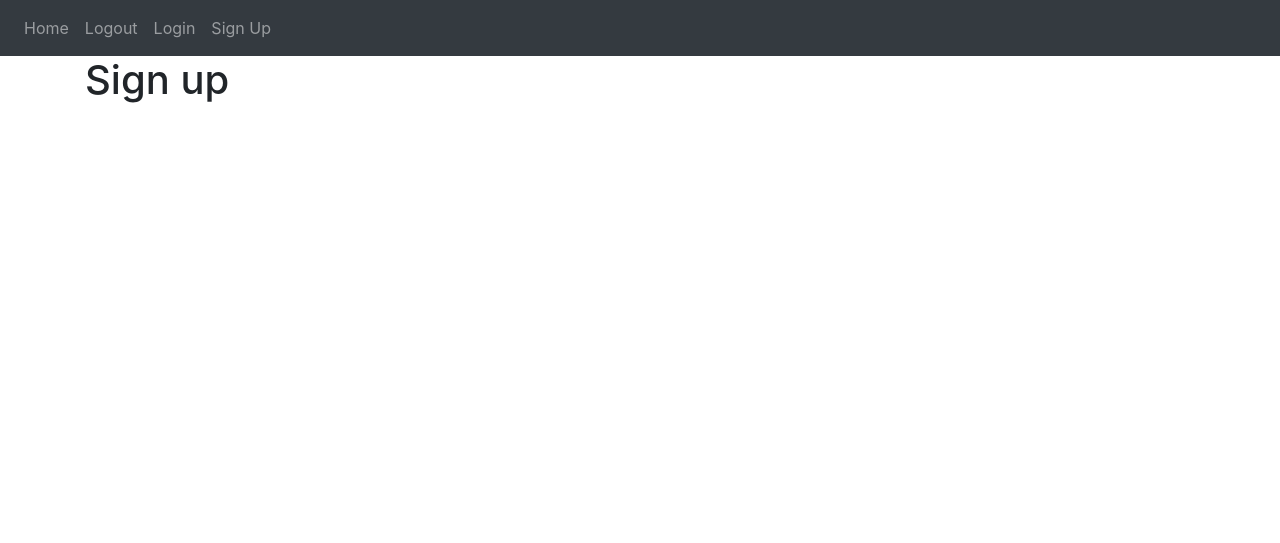
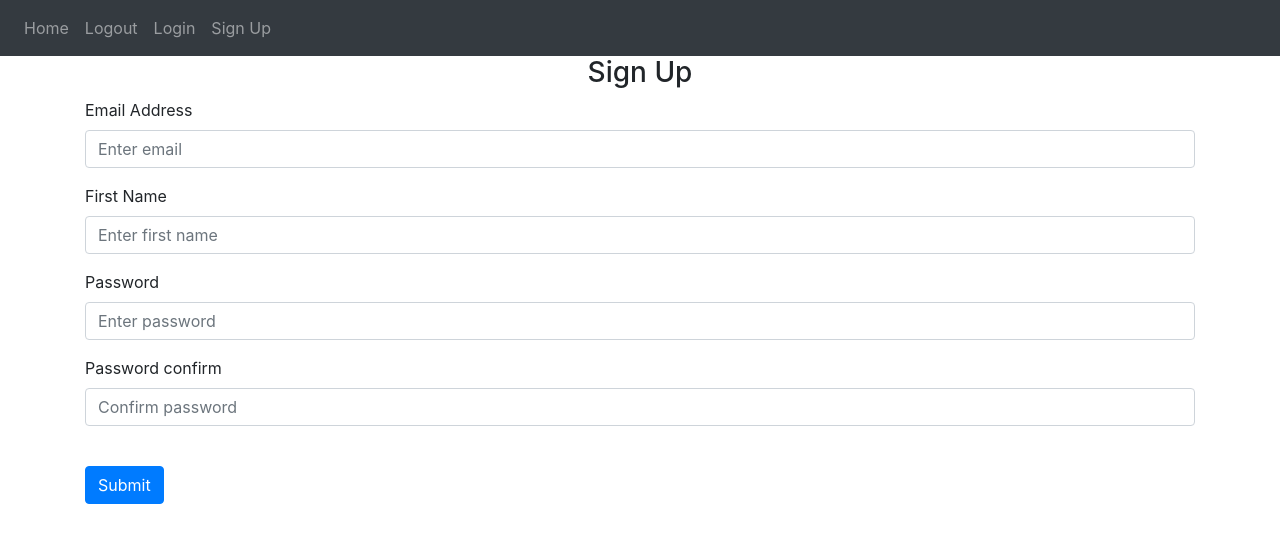
Before and after one commit to pierluigicolombo/WebAppNotes, a Flask app: page /sign-up in a window 1280 px wide. Shown: the top 543 px of the page. Run offline with Flask 2, Linux system fonts and the light colour scheme; some libraries are stand-ins or nearby versions.

Commit message:
front end sign up page completed

```diff
--- a/website/templates/sign_up.html
+++ b/website/templates/sign_up.html
@@ -1,3 +1,43 @@
-{% extends "base.html" %} {% block title %}SIgn Up{% endblock %}
+{% extends "base.html" %} {% block title %}Sign Up{% endblock %}
 
-{% block content %} <h1>Sign up </h1>{% endblock %}
+{% block content %}
+<form method="POST">
+    <h3 align="center">Sign Up</h3>
+    <div class="form-group">
+        <label for="email">Email Address</label>
+        <input
+            type="email"
+            class="form-control"
+            id="email" name="name"
+            placeholder="Enter email">
+    </div>
+    <div class="form-group">
+        <label for="firstName">First Name</label>
+        <input
+            type="text"
+            class="form-control"
+            id="firstName" name="firstName"
+            placeholder="Enter first name">
+    </div>
+    <div class="form-group">
+        <label for="password1">Password</label>
+        <input
+            type="password"
+            class="form-control"
+            id="password1" name="password1"
+            placeholder="Enter password">
+    </div>
+    <div class="form-group">
+        <label for="password2">Password confirm</label>
+        <input
+            type="password"
+            class="form-control"
+            id="password2" name="password2"
+            placeholder="Confirm password">
+    </div>
+    <br \>
+    <button type="submit" class="btn btn-primary">Submit</button>
+
+
+</form>
+{% endblock %}
```
